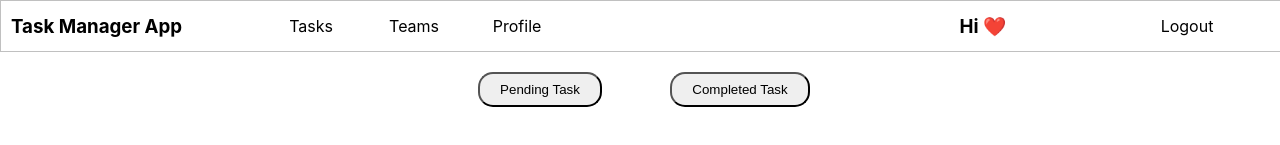
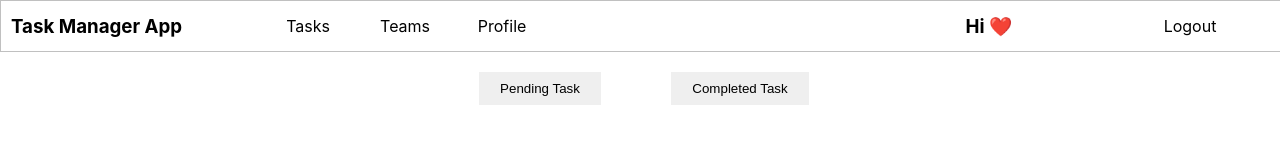
Before and after one commit to Sanhil143/Task-Management-UI, a React (Create React App) app: page /dashboard in a window 1280 px wide. Shown: the top 145 px of the page. Built offline with nearby package versions, Linux system fonts and the light colour scheme; no server answers.

Commit message:
task page has done

```diff
--- a/src/components/common/navbar.css
+++ b/src/components/common/navbar.css
@@ -4,14 +4,14 @@
   width: 70px;
   text-align: center;
   margin-left: 15px;
-  padding: 8px;
+  padding: 5px;
   border: 1px solid transparent;
   cursor: pointer;
   transition: border 0.3s ease, background-color 0.3s ease;
 }
 
 .liDiv:hover{
-  padding: 8px;
+  padding: 5px;
   border: 1px solid black;
   border-radius: 20px;
   color: whitesmoke !important;
--- a/src/components/pages/Task.jsx
+++ b/src/components/pages/Task.jsx
@@ -1,4 +1,5 @@
 import axios from "axios";
+import "./task.css"
 import React, { useEffect, useState } from "react";
 import { formatDate } from "../functions/dateFormater";
 
@@ -70,12 +71,6 @@ const Task = () => {
     width: "200px",
     textAlign: "center",
   };
-  const buttonStyle = {
-    marginTop: "10px",
-    padding: "8px 20px",
-    borderRadius: "15px",
-    cursor: "pointer",
-  };
   const tableDiv = {
     margin: "1rem auto",
     borderRadius: "2rem",
@@ -101,10 +96,10 @@ const Task = () => {
       <div style={mainDiv}>
         <div style={taskContainer}>
           <div style={buttonConteainer}>
-            <button style={buttonStyle} onClick={togglePendingTask}>Pending Task</button>
+            <button className="buttonHov" onClick={togglePendingTask}>Pending Task</button>
           </div>
           <div style={buttonConteainer}>
-            <button style={buttonStyle} onClick={toggleCompletedTask}>Completed Task</button>
+            <button className="buttonHov" onClick={toggleCompletedTask}>Completed Task</button>
           </div>
         </div>
       </div>
--- /dev/null
+++ b/src/components/pages/task.css
@@ -0,0 +1,16 @@
+.buttonHov{
+    margin-top: 10px;
+    padding: 8px 20px;
+    border:1px solid transparent;
+    /* border-radius: 15px; */
+    cursor: pointer;
+    transition: border 0.3s ease, background-color 0.3s ease;
+}
+
+.buttonHov:hover{
+  padding: 8px 20px;
+  border: 1px solid black;
+  border-radius: 15px;
+  color: whitesmoke !important;
+  background-color: thistle;
+}
```
